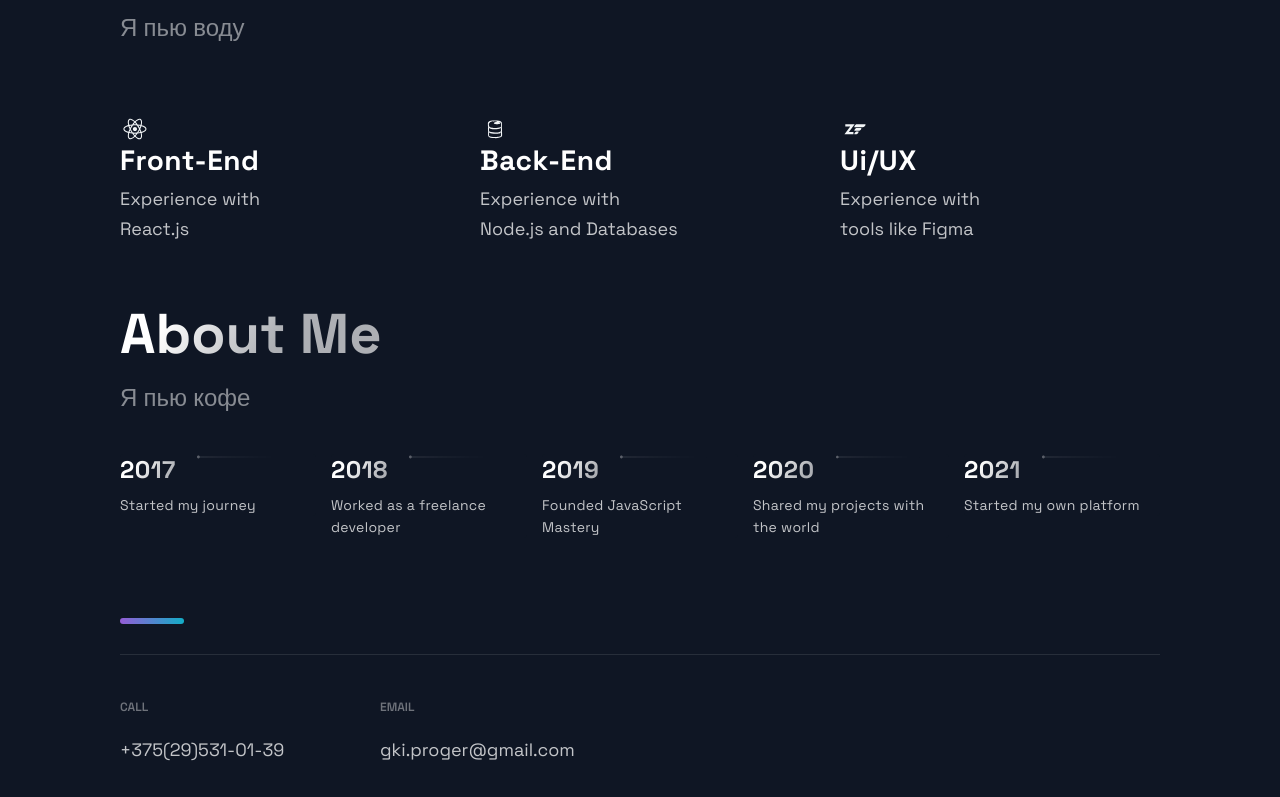
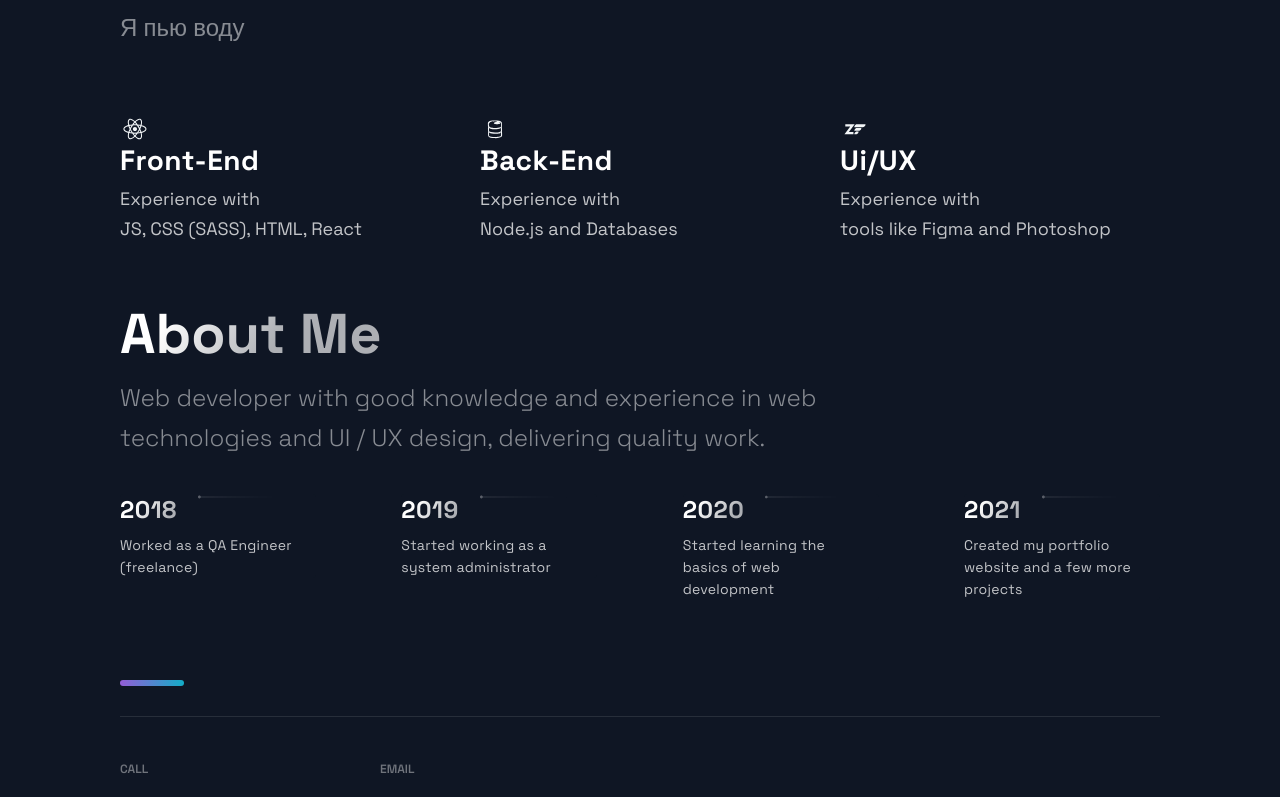
Before and after one commit to JustPr0Ger/responsive-website, a Next.js app: page / in a window 1280 px wide. Shown: the part 1572-2369 px from the top of the page. Built offline with nearby package versions, Linux system fonts and the light colour scheme.

Commit message:
last changes

```diff
--- a/src/components/Technologies/Technologies.js
+++ b/src/components/Technologies/Technologies.js
@@ -18,7 +18,7 @@ const Technologies = () =>  (
                     <ListTitle>Front-End</ListTitle>
                     <ListParagraph>
                         Experience with <br />
-                        React.js
+                        JS, CSS (SASS), HTML, React
                     </ListParagraph>
                 </ListContainer>
             </ListItem>
@@ -38,7 +38,7 @@ const Technologies = () =>  (
                     <ListTitle>Ui/UX</ListTitle>
                     <ListParagraph>
                         Experience with <br />
-                        tools like Figma
+                        tools like Figma and Photoshop
                     </ListParagraph>
                 </ListContainer>
             </ListItem>
--- a/src/components/TimeLine/TimeLine.js
+++ b/src/components/TimeLine/TimeLine.js
@@ -46,7 +46,7 @@ const Timeline = () => {
         <Section id="about">
             <SectionTitle>About Me</SectionTitle>
             <SectionText>
-                Я пью кофе
+                Web developer with good knowledge and  experience in web technologies and UI / UX design, delivering quality work.
             </SectionText>
             <CarouselContainer ref={carouselRef} onScroll={handleScroll}>
                 <>
--- a/src/constants/constants.js
+++ b/src/constants/constants.js
@@ -12,7 +12,7 @@ export const projects = [
     title: 'Unichat',
     description: "This is a code repository for the corresponding video tutorial. In this video, we will create a full Realtime Chat Application",
     image: '/images/4.jpg',
-    tags: ['React', 'ChatEngine', 'Firebase'],
+    tags: ['React', 'ChatEngine'],
     source: 'https://google.com',
     visit: 'https://google.com',
     id: 3,
@@ -20,9 +20,8 @@ export const projects = [
 ];
 
 export const TimeLineData = [
-  { year: 2017, text: 'Started my journey', },
-  { year: 2018, text: 'Worked as a freelance developer', },
-  { year: 2019, text: 'Founded JavaScript Mastery', },
-  { year: 2020, text: 'Shared my projects with the world', },
-  { year: 2021, text: 'Started my own platform', },
+  { year: 2018, text: 'Worked as a QA Engineer (freelance)', },
+  { year: 2019, text: 'Started working as a system administrator', },
+  { year: 2020, text: 'Started learning the basics of web development', },
+  { year: 2021, text: 'Created my portfolio website and a few more projects' , },
 ];
```
